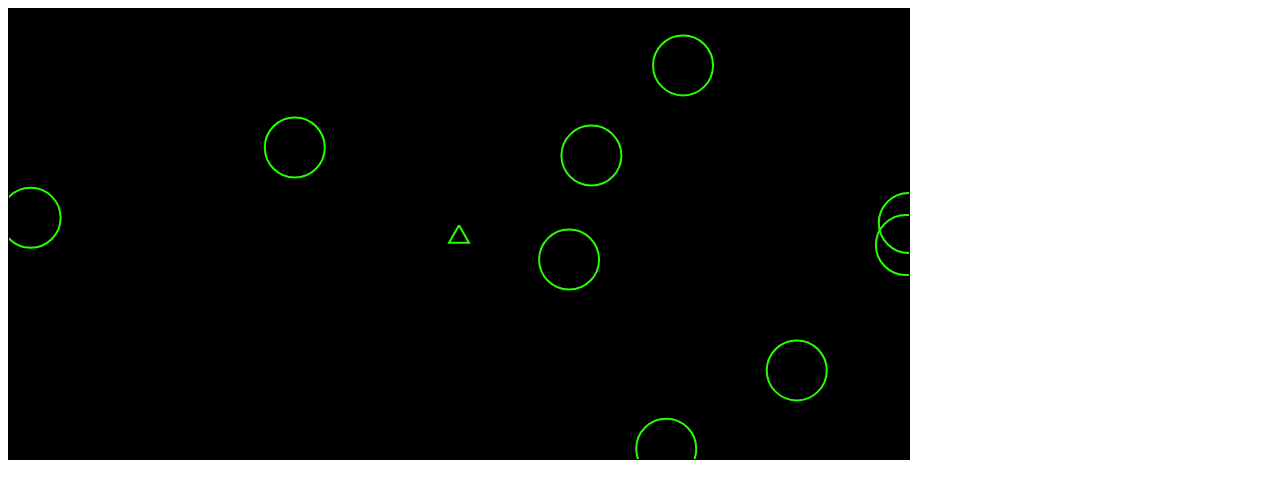
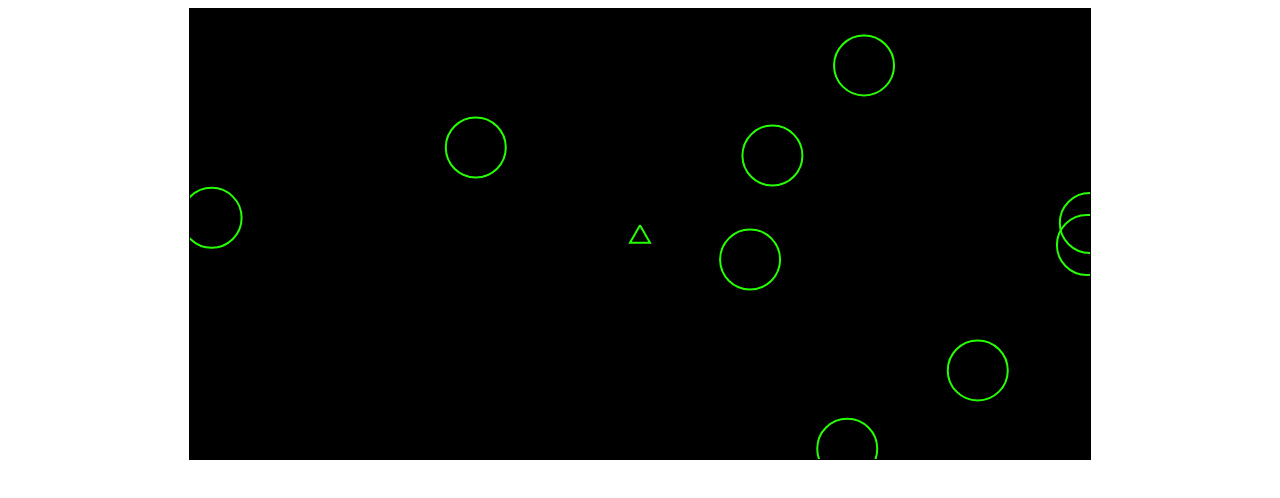
Before and after one commit to bisonmonk/bisonmonk.github.io, a plain HTML site: page asteroids.html in a window 1280 px wide. Drawn offline with Linux system fonts and the light colour scheme.

Commit message:
Center asteroids canvas

```diff
--- a/asteroids.html
+++ b/asteroids.html
@@ -2,6 +2,7 @@
 <html>
 <head>
     <title>Asteroids</title>
+	<link rel="stylesheet" href="css/asteroids.css" type="text/css">
     <script src="js/utils.js"></script>
     <script src="js/moving_object.js"></script>
     <script src="js/asteroid.js"></script>
@@ -11,12 +12,14 @@
     <script src="js/keymaster.js"></script>
 </head>
 <body>
-    <canvas width="900" height="450" style="border: thin solid black; background-color: black"></canvas>
+	<div id="game-window">
+	    <canvas width="900" height="450" style="border: thin solid black; background-color: black"></canvas>
 
-    <script>
-        var canvas = document.getElementsByTagName("canvas")[0];
-        var ctx = canvas.getContext("2d");
-        new Asteroids.Game(ctx).start(9);
-    </script>
+	    <script>
+	        var canvas = document.getElementsByTagName("canvas")[0];
+	        //var ctx = canvas.getContext("2d");
+	        new Asteroids.Game(canvas).start(9);
+	    </script>
+	</div>
 </body>
 </html>
--- /dev/null
+++ b/css/asteroids.css
@@ -0,0 +1,8 @@
+#game-window {
+    width: 100%;
+    text-align: center;
+}
+
+canvas {
+    display: inline;
+}
```
